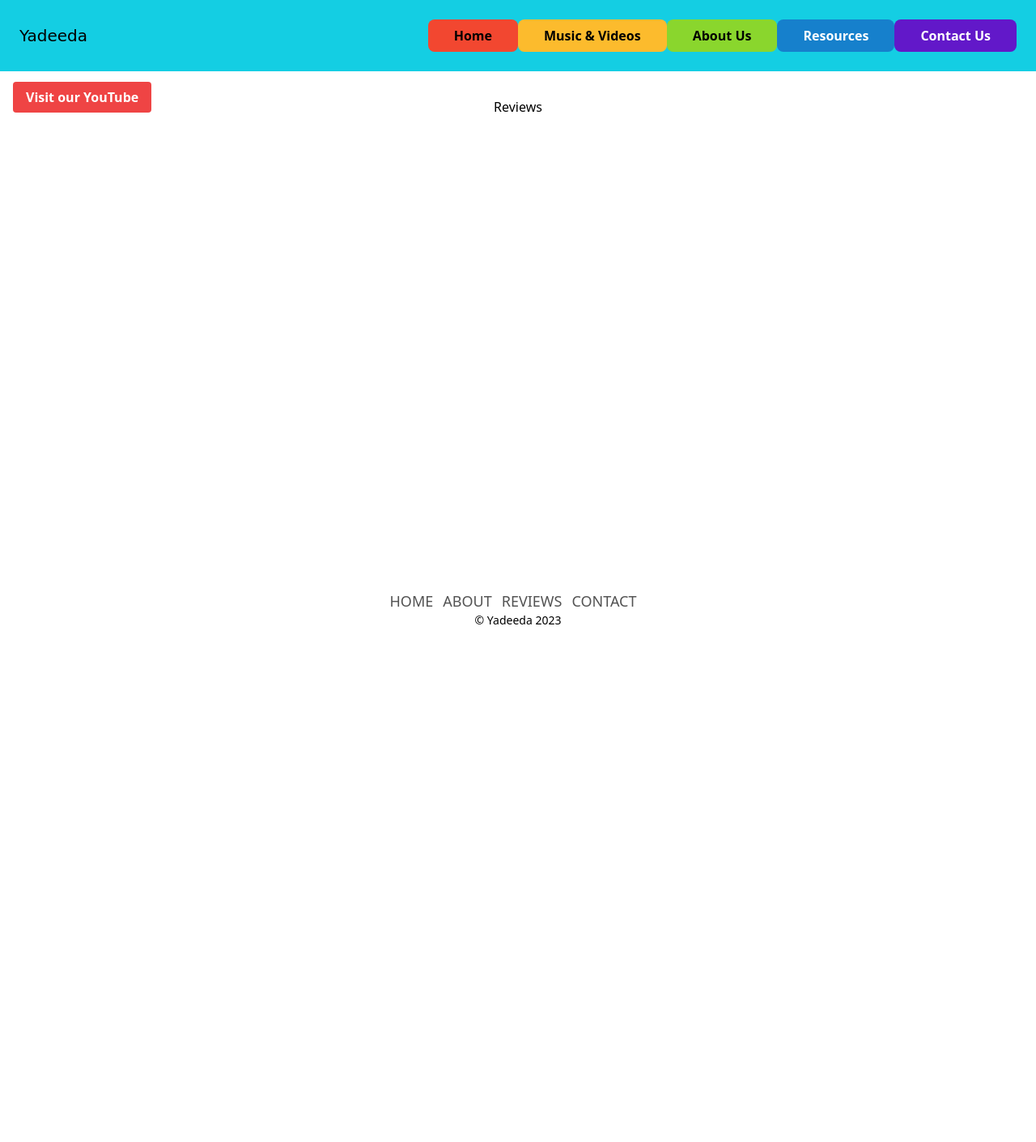
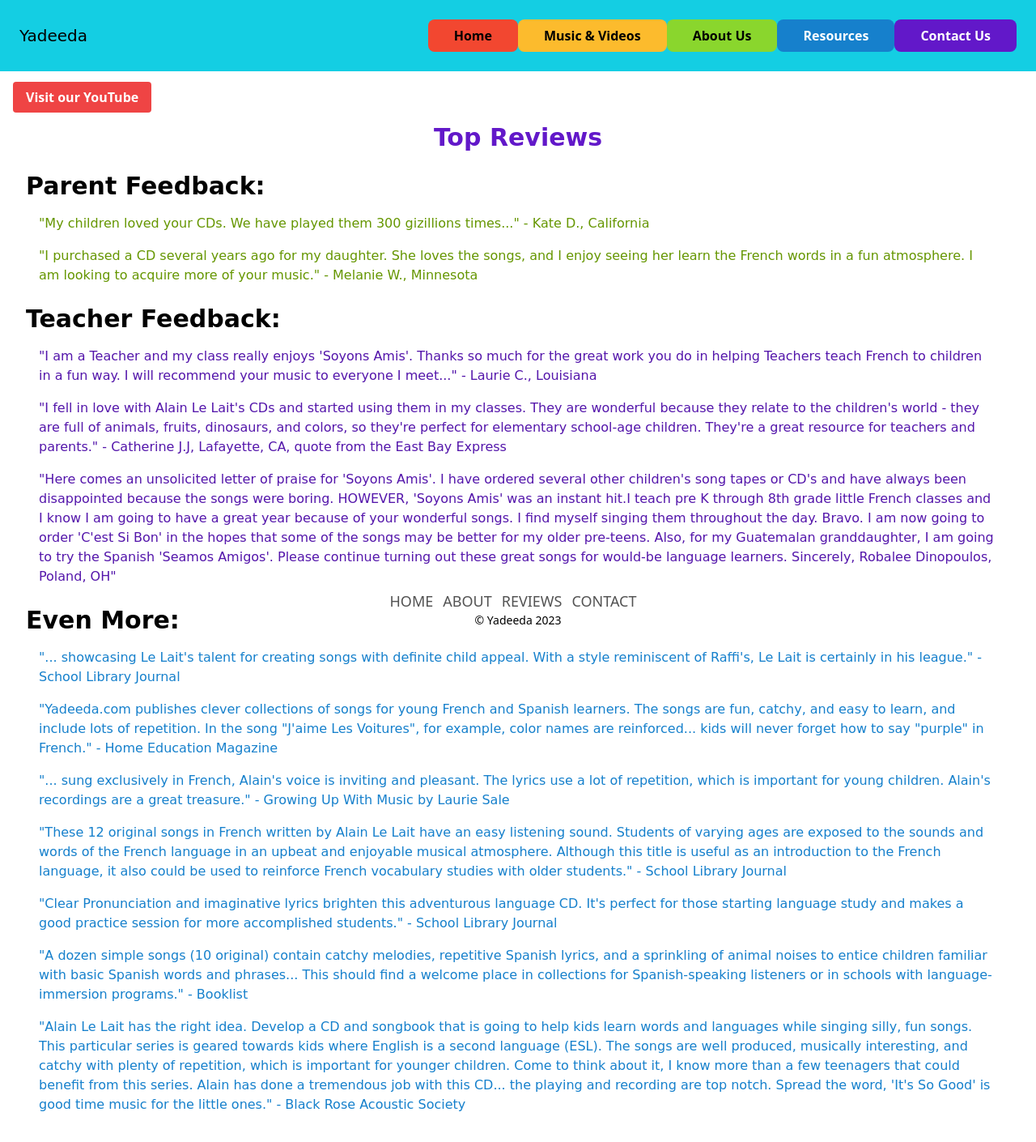
Before and after one commit to sjlelait/yadeeda, a React (Create React App) app: page /reviews in a window 1280 px wide. Shown: the top 1410 px of the page at 81% size. Before the commit the page ends 800 px from the top, so only its background shows below. Built offline with nearby package versions, Linux system fonts and the light colour scheme.

Commit message:
wip: adds reviews

```diff
--- a/src/pages/Reviews.js
+++ b/src/pages/Reviews.js
@@ -2,7 +2,92 @@ import React from 'react';
 
 const Reviews = (props) => {
     return (
-        <h1>Reviews</h1>
+        <div className="text-left mt-16 font-homeP">
+            <div className="text-lg mt-6 md:text-xl lg:text-3xl font-bold text-ydPurple text-center">Top Reviews</div>
+            <h1 className="text-lg mt-6 md:text-xl lg:text-3xl font-bold">Parent Feedback:</h1>
+            <p className="m-4 text-textGreen">
+                "My children loved your CDs.
+                We have played them 300 gizillions times..." - Kate D., California
+            </p>
+            <p className="m-4 text-textGreen">
+                "I purchased a CD several years ago for my daughter. She loves the songs,
+                and I enjoy seeing her learn the French words in a fun atmosphere.
+                I am looking to acquire more of your music." - Melanie W., Minnesota
+            </p>
+            <h1 className="text-lg mt-6 md:text-xl lg:text-3xl font-bold">Teacher Feedback:</h1>
+            <p className="m-4 text-textPurple">
+                "I am a Teacher and my class really enjoys 'Soyons Amis'.
+                Thanks so much for the great work you do in helping Teachers
+                teach French to children in a fun way. I will recommend your
+                music to everyone I meet..." - Laurie C., Louisiana
+            </p>
+            <p className="m-4 text-textPurple">
+                "I fell in love with Alain Le Lait's CDs and started using them in my classes.
+                They are wonderful because they relate to the children's world -
+                they are full of animals, fruits, dinosaurs, and colors, so they're perfect for
+                elementary school-age children. They're a great resource for teachers and parents."
+                - Catherine J.J, Lafayette, CA, quote from the East Bay Express
+            </p>
+            <p className="m-4 text-textPurple">
+                "Here comes an unsolicited letter of praise for 'Soyons Amis'.
+                I have ordered several other children's song tapes or CD's and have always
+                been disappointed because the songs were boring. HOWEVER, 'Soyons Amis' was an
+                instant hit.I teach pre K through 8th grade little French classes and I know I
+                am going to have a great year because of your wonderful songs.
+                I find myself singing them throughout the day. Bravo. I am now going to order
+                'C'est Si Bon' in the hopes that some of the songs may be better for my older
+                pre-teens. Also, for my Guatemalan granddaughter, I am going to try the Spanish
+                'Seamos Amigos'.  Please continue turning out these great songs for would-be
+                language learners.
+                Sincerely, Robalee Dinopoulos, Poland, OH"
+            </p>
+            <h1 className="text-lg mt-6 md:text-xl lg:text-3xl font-bold">Even More:</h1>
+            <p className="m-4 text-ydBlue">
+                "... showcasing Le Lait's talent for creating songs with definite child appeal.
+                With a style reminiscent of Raffi's, Le Lait is certainly in his league."  -School Library Journal
+            </p>
+            <p className="m-4 text-ydBlue">
+                "Yadeeda.com publishes clever collections of songs for young French and Spanish
+                learners. The songs are fun, catchy, and easy to learn, and include lots of
+                repetition. In the song "J'aime Les Voitures", for example, color names are
+                reinforced... kids will never forget how to say "purple" in French."
+                - Home Education Magazine
+            </p>
+            <p className="m-4 text-ydBlue">
+                "... sung exclusively in French, Alain's voice is inviting and pleasant.
+                The lyrics use a lot of repetition, which is important for young children.
+                Alain's recordings are a great treasure." - Growing Up With Music by Laurie Sale
+            </p>
+            <p className="m-4 text-ydBlue">
+                "These 12 original songs in French written by Alain Le Lait have an easy listening
+                sound. Students of varying ages are exposed to the sounds and words of the French
+                language in an upbeat and enjoyable musical atmosphere. Although this title is
+                useful as an introduction to the French language, it also could be used to reinforce
+                French vocabulary studies with older students." - School Library Journal
+            </p>
+            <p className="m-4 text-ydBlue">
+                "Clear Pronunciation and imaginative lyrics brighten this adventurous language CD.
+                It's perfect for those starting language study and makes a good practice session
+                for more accomplished students." - School Library Journal
+            </p>
+            <p className="m-4 text-ydBlue">
+                "A dozen simple songs (10 original) contain catchy melodies, repetitive Spanish lyrics,
+                and a sprinkling of animal noises to entice children familiar with basic Spanish words
+                and phrases... This should find a welcome place in collections for Spanish-speaking
+                listeners or in schools with language-immersion programs." - Booklist
+            </p>
+            <p className="m-4 text-ydBlue">
+                "Alain Le Lait has the right idea. Develop a CD and songbook that is going to help
+                kids learn words and languages while singing silly, fun songs. This particular
+                series is geared towards kids where English is a second language (ESL).
+                The songs are well produced, musically interesting, and catchy with plenty of repetition,
+                 which is important for younger children. Come to think about it, I know more than a few
+                 teenagers that could benefit from this series. Alain has done a tremendous job with this
+                 CD... the playing and recording are top notch. Spread the word, 'It's So Good' is good
+                 time music for the little ones."
+                - Black Rose Acoustic Society
+            </p>
+        </div>
     )
 }
 
--- a/tailwind.config.js
+++ b/tailwind.config.js
@@ -14,6 +14,9 @@ module.exports = {
         ydPurple: '#6218C9',
         YouTubeRed: '#FF0000',
         buttonLight: '#F2F2F2',
+        textGreen: '#659600',
+        textOrange: '#E67802',
+        textPurple: '#5416AB',
       }
     },
     fontFamily: {
```
